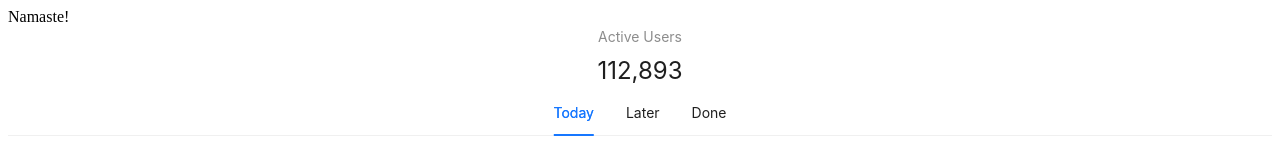
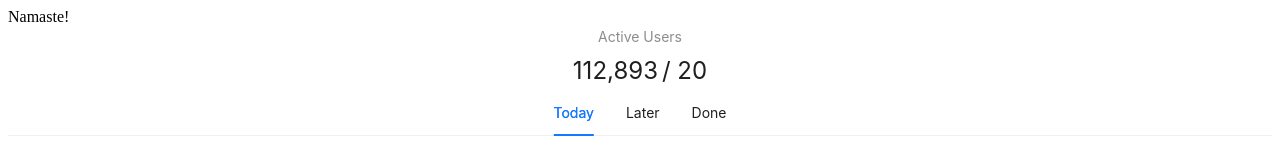
Before and after one commit to dhruv7393/uxcomponent, a React (Vite) app: page / in a window 1280 px wide. Shown: the top 150 px of the page. Built offline with nearby package versions, Linux system fonts and the light colour scheme.

Commit message:
Fixing StatisticCreator

```diff
--- a/package.json
+++ b/package.json
@@ -1,7 +1,7 @@
 {
   "name": "ux-component",
   "private": false,
-  "version": "1.3.0",
+  "version": "1.3.1",
   "type": "module",
   "scripts": {
     "dev": "vite",
--- a/src/component/StatisticCreator.tsx
+++ b/src/component/StatisticCreator.tsx
@@ -3,12 +3,13 @@ import { Statistic } from "antd";
 interface StatisticCreatorProps {
   title: string;
   value: string;
+  of?: string;
 }
 
-const StatisticCreator = ({ title, value }: StatisticCreatorProps) => {
+const StatisticCreator = ({ title, value, of = "" }: StatisticCreatorProps) => {
   return (
     <div style={{ textAlign: "center" }}>
-      <Statistic title={title} value={value} />
+      <Statistic title={title} value={value} suffix={of && `/ ${of}`} />
     </div>
   );
 };
--- a/src/documentation/StatisticCreatorDoc.tsx
+++ b/src/documentation/StatisticCreatorDoc.tsx
@@ -3,7 +3,7 @@ import StatisticCreator from "../component/StatisticCreator";
 const StatisticCreatorDoc = () => {
   const title = "Active Users";
   const value = "112893";
-  return <StatisticCreator title={title} value={value} />;
+  return <StatisticCreator title={title} value={value} of={"20"} />;
 };
 
 export default StatisticCreatorDoc;
```
